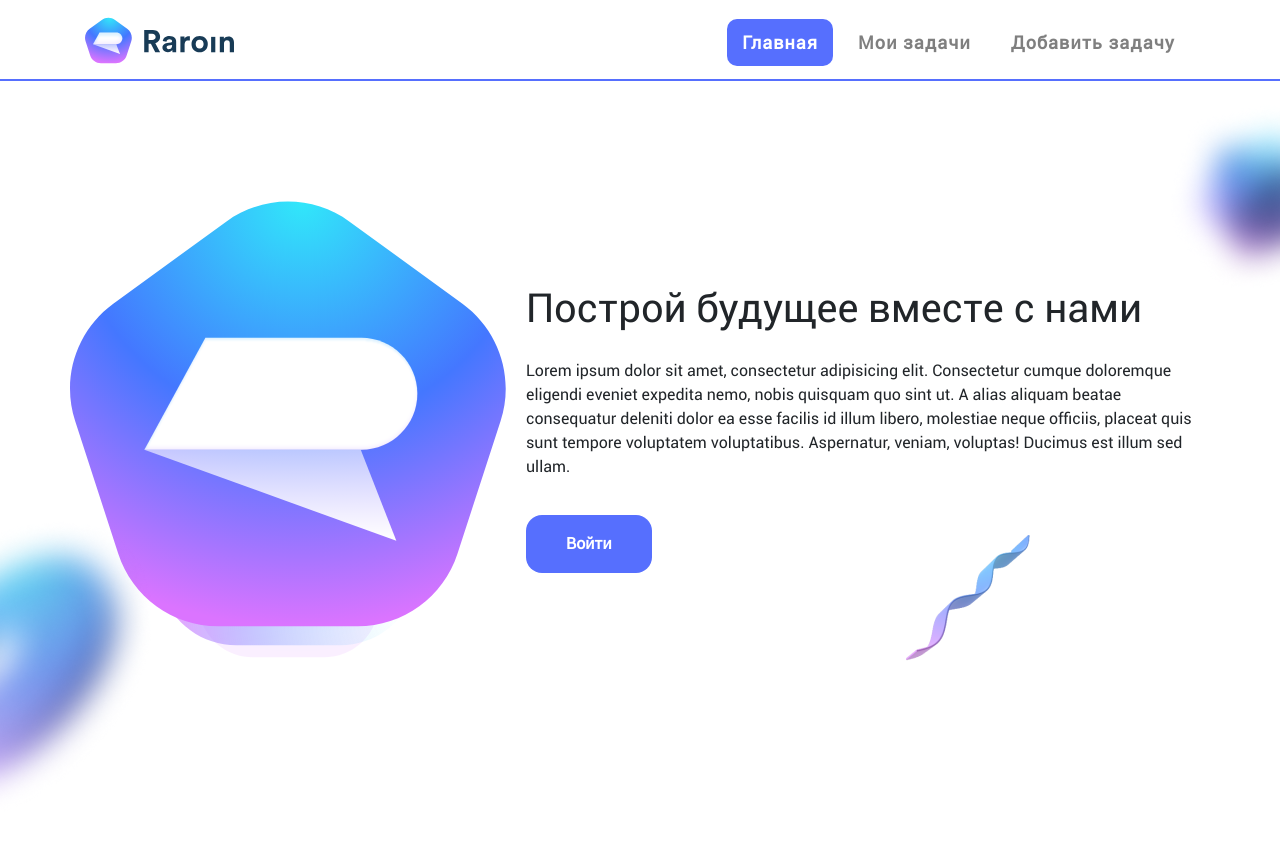
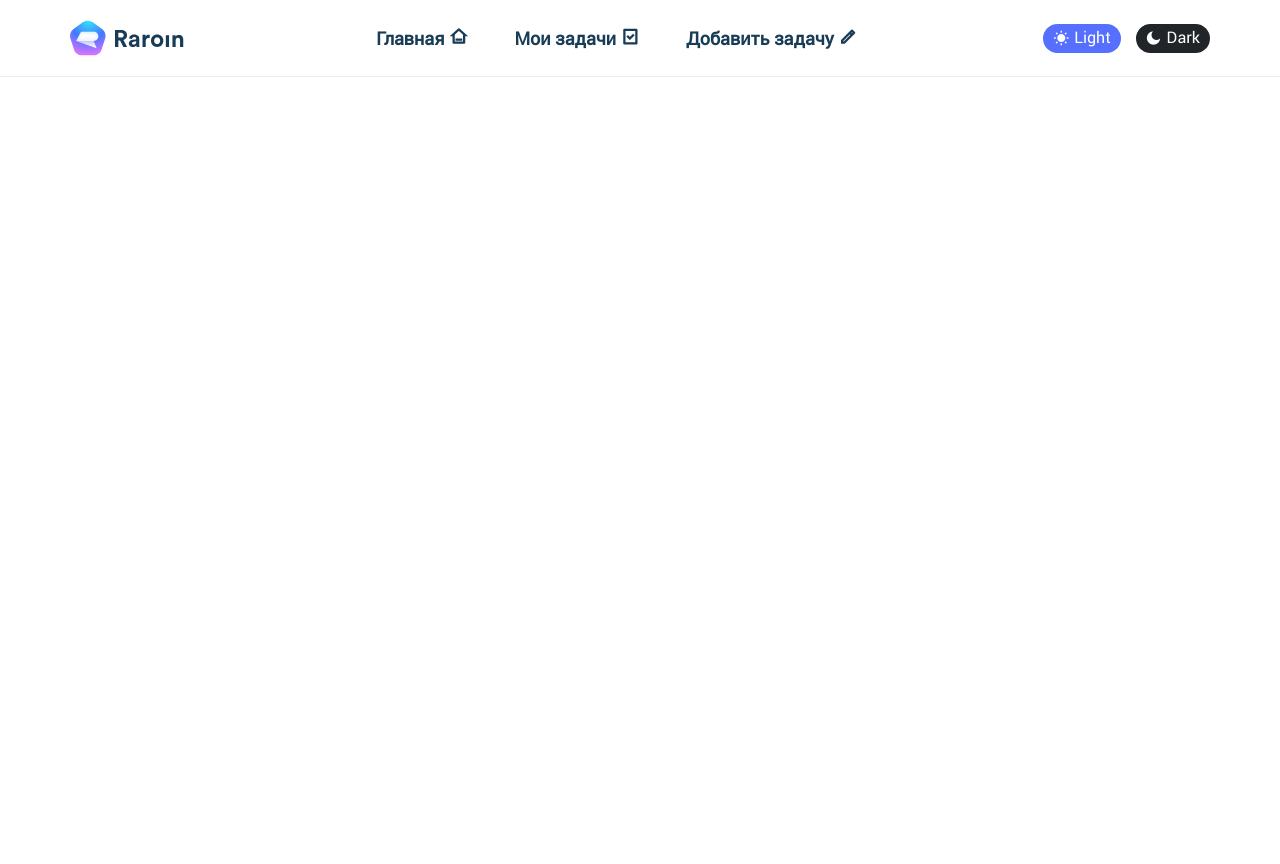
Before and after one commit to WayupKG/ToDoAPP, a website: page src/index.html in a window 1280 px wide. After the commit the page ends 800 px from the top, so only its background shows below. Drawn offline with nearby package versions, Linux system fonts and the light colour scheme; files whose address does not match are found by name.

Commit message:
section header ready

```diff
--- a/src/index.html
+++ b/src/index.html
@@ -4,7 +4,7 @@
     <meta charset="utf-8">
     <meta http-equiv="X-UA-Compatible" content="IE=edge">
     <meta name="viewport" content="width=device-width, initial-scale=1.0">
-    <title></title>
+    <title>ToDoApp</title>
     <meta name="description" content="">
     <meta name="keywords" content="">
     <meta property="og:title" content="">
@@ -13,12 +13,13 @@
     <meta property="og:url" content="">
      <!-- Favicon -->
 
-     <link rel="icon" type="image/png" href="img/favicon/favicon-16x16.png">
+    <link rel="icon" type="image/png" href="img/favicon/favicon-16x16.png">
 
-     <meta name="msapplication-TileColor" content="#ffffff">
-     <meta name="msapplication-TileImage" content="/ms-icon-144x144.png">
-     <meta name="theme-color" content="#ffffff">
+    <meta name="msapplication-TileColor" content="#ffffff">
+    <meta name="msapplication-TileImage" content="/ms-icon-144x144.png">
+    <meta name="theme-color" content="#ffffff">
      <!-- Css style -->
+    <link href="https://cdn.jsdelivr.net/npm/remixicon@2.2.0/fonts/remixicon.css" rel="stylesheet">
     <link rel="stylesheet" href="css/bootstrap-reboot.min.css">
     <link rel="stylesheet" href="css/bootstrap-grid.min.css">
     <link rel="stylesheet" href="css/bootstrap.min.css">
@@ -31,46 +32,82 @@
 <body>
     <header class="header" id="header">
         <div class="container">
+            <div class="row">
+                <div class="col-lg-3">
+                    <div class="header__logo">
+                        <a href="index.html"><img src="img/logos/Logo.svg" alt="logo"></a>
+                    </div>
+                </div>
+                <div class="col-lg-6 d-flex justify-content-center align-items-center">
+                    <div class="header__menu">
+                        <ul class="header__menu-list d-flex">
+                            <li class="header__menu-item"><a href="#" class="header__menu-link">Главная <i class="ri-home-3-line"></i></a></li>
+                            <li class="header__menu-item"><a href="#" class="header__menu-link">Мои задачи <i class="ri-task-line"></i></a></li>
+                            <li class="header__menu-item"><a href="#" class="header__menu-link">Добавить задачу  <i class="ri-pencil-line"></i></a></li>
+                        </ul>
+                    </div>
+                </div>
+                <div class="col-lg-3 d-flex justify-content-end align-items-center">
+                    <div class="header__mode">
+                        <a href="#" class="d-flex align-items-center header__mode-light header__mode-active"><i class="ri-sun-fill"></i>Light</a>
+                        <a href="#" class="d-flex align-items-center header__mode-dark"><i class="ri-moon-fill"></i>Dark</a>
+                    </div>
+                </div>
+            </div>
+        </div>
+        <!-- <div class="container">
             <nav class="navbar navbar-expand-lg navbar-light shadow-sm">
                 <div class="container-fluid">
-                    <a class="navbar-brand" href="index.html"><img src="img/logos/Logo.svg" alt="logo" width="150"></a>
+                    <a class="navbar-brand" href="index.html"><img src="img/logos/Logo.svg" alt="logo"></a>
                     <button class="navbar-toggler" type="button" data-bs-toggle="collapse" data-bs-target="#navbarSupportedContent" aria-controls="navbarSupportedContent" aria-expanded="false" aria-label="Toggle navigation">
                         <span class="navbar-toggler-icon"></span>
                     </button>
                     <div class="collapse navbar-collapse" id="navbarSupportedContent">
                         <ul class="navbar-nav me-auto pr-0 pl-0 mt-1 mb-2 mb-lg-0">
-                            <li class="nav-item"><a class="nav-link active" aria-current="page" href="index.html">Главная</a></li>
-                            <li class="nav-item"><a class="nav-link" href="my-tasks.html">Мои задачи</a></li>
-                            <li class="nav-item"><a class="nav-link" href="add_task.html">Добавить задачу</a></li>
+                            <li class="nav-item"><a class="nav-link active" aria-current="page" href="index.html">Главная <i class="ri-home-8-line"></i></a></li>
+                            <li class="nav-item"><a class="nav-link" href="my-tasks.html">Мои задачи <i class="ri-task-line"></i></a></li>
+                            <li class="nav-item"><a class="nav-link" href="add_task.html">Добавить задачу  <i class="ri-pencil-line"></i></a></li>
                         </ul>
                     </div>
                 </div>
             </nav>
-        </div>
+        </div> -->
     </header>
 
     <div class="clearfix-header"></div>
 
-    <section class="hero">
+    <!-- <section class="hero">
+        <img class="sh-1" src="img/icons/sh_1.png" alt="">
+		<img class="sh-2" src="img/icons/sh_2.png" alt="">
+		<img class="sh-3" src="img/icons/sh_3.png" alt="">
         <div class="container">
-            <div class="hero__index">
-                <div class="hero__index-img">
-                    <img src="img/logos/raroin.svg" alt="">
+            <div class="row align-items-center justify-content-center mb-70 mt-60">
+                <div class="col-lg-auto">
+			        <img class="img-fluid d-none d-md-block" src="img/logos/raroin.svg" alt="">
                 </div>
-                <div class="hero__index-text">
-                    <h1>Построй будущее вместе с нами</h1>
-                    <p>Lorem ipsum dolor sit amet, consectetur adipisicing elit. Consectetur cumque doloremque eligendi eveniet expedita nemo, nobis quisquam quo sint ut. A alias aliquam beatae consequatur deleniti dolor ea esse facilis id illum libero, molestiae neque officiis, placeat quis sunt tempore voluptatem voluptatibus. Aspernatur, veniam, voluptas! Ducimus est illum sed ullam.</p>
-                    <a href="#" class="button__link">Войти</a>
+                <div class="col-lg-6">
+                    <div class="hero__left space-y-20">
+                        <h1 class="hero__title">
+                            Fully Feautured NFT
+                            Marketplace
+                        </h1>
+                        <p class="hero__text txt">Raroin is a NFT Marketplace
+                            Platform template . It’s come with a creative design,
+                            home page options, different explore and digital asset
+                            pages and items.</p>
+                        <div class="space-x-20 d-flex flex-column flex-md-row
+                            sm:space-y-20">
+                            <a class="btn btn-primary" href="#Demos">View
+                                Demos</a>
+                            <a class="btn btn-white" target="_blank"
+                                href="https://themeforest.net/item/raroin-nft-marketplace/33730631">
+                                Purchase now</a>
+                        </div>
+                    </div>
                 </div>
             </div>
         </div>
-        <div class="hero__bg">
-            <img class="hero__bg-sh_1" src="img/effects/sh_1.png" alt="">
-            <img class="hero__bg-sh_2" src="img/effects/sh_2.png" alt="">
-            <img class="hero__bg-sh_3" src="img/effects/sh_3.png" alt="">
-        </div>
-    </section>
-
+    </section> -->
 
     <!-- Scripts -->
     <script src="plugins/jQuery/jquery-3.3.1.min.js"></script>
--- a/src/sass/blocks/_header.scss
+++ b/src/sass/blocks/_header.scss
@@ -1,69 +1,58 @@
 .header {
-    padding: 15px 0;
-    position: relative;
-    background-color: #fff !important;
-    z-index: 99;
-    transition: all .3s linear;
-    &::before {
-        content: '';
-        position: absolute;
-        width: 100%;
-        bottom: 0;
-        border-bottom: 2px solid $main-color;
+    padding: 20px 0;
+    background-color: #fff;
+    border-bottom: solid 1px #e2eef1;
+    width: 100%;
+    &__menu {
+        position: relative;
+        &-item {
+            list-style: none;
+            margin-right: 70px;
+        }
+        &-link {
+            font-size: 18px;
+            font-weight: 600;
+            color: #183b56;
+            transition: all 500ms;
+            &:hover {
+                color: #566ffe;
+            }
+            i {
+                position: absolute;
+                top: -1px;
+                margin-left: 5px;
+            }
+        }
     }
-
-    & .navbar, & .navbar-brand {
-        padding: 0 !important;
-    }
-    & .navbar-collapse {
+    &__mode {
+        display: flex;
         justify-content: end;
-        & .nav-item {
-            margin: 0 5px;
+        &-active {
+            background: #566ffe;
         }
-        & .nav-item a {
-            z-index: 99;
-            font-size: 18px;
-            letter-spacing: 1.1px;
-            font-weight: 700;
-            padding: 10px 15px;
-            border-radius: 10px;
-            transition: all .2s linear;
-
+        &-light {
+            margin-right: 15px;
+            color: #ffffff;
+            border-radius: 50px;
+            padding: 2px 10px 3px 10px;
             &:hover {
-                display: inline-block;
-                background-color: $main-color;
                 color: #fff;
             }
+            i {
+                margin-right: 5px;
+            }
         }
-        & .active {
-            display: inline-block;
-            background-color: $main-color;
-            color: #fff !important;
-            border-radius: 10px;
-        }
-    }
-}
-
-.header__sticky {
-    position: fixed;
-    top: 0;
-    width: 100%;
-    background-color: $main-color !important;
-    color: #fff !important;
-    & a {color: #fff !important}
-
-    & .navbar-collapse {
-        & .active {
-            background-color: $style-color;
-        }
-        & .nav-item a {
+        &-dark {
+            color: #ffffff;
+            background-color: #212529!important;;
+            border-radius: 50px;
+            padding: 2px 10px 3px 10px;
             &:hover {
-                background-color: $style-color;
+                color: #fff;
+            }
+            i {
+                margin-right: 5px;
             }
         }
     }
 }
-
-.header__sticky + .clearfix-header {
-    padding-top: 75px;
-}
--- a/src/sass/blocks/_hero_index.scss
+++ b/src/sass/blocks/_hero_index.scss
@@ -1,48 +1,29 @@
 .hero {
-    margin: 0;
-    padding: 50px 0;
-    height: 800px;
+    overflow: hidden;
+    position: relative;
+    &::before {
+        content: "";
+        position: absolute;
+        left: 0;
+        background: white;
         width: 100vw;
-    position: relative;
-    z-index: 99;
-
-    &__index {
-        display: flex;
-        justify-content: center;
-        align-items: center;
-        margin: 50px 0;
-        padding: 20px 0;
-
-        &-text {
-            padding-left: 20px;
-
-            & p {
-                padding: 20px 0;
+        height: calc(100% - 5rem);
+        z-index: -1;
+        font-size: 22px;
     }
-        }
-    }
-
-    &__bg {
     &-sh_1 {
         position: absolute;
-            top: 20px;
+        top: 0;
         right: 0;
     }
     &-sh_2 {
         position: absolute;
-            bottom: 20px;
-            left: 0;
+        top: 0;
+        right: 0;
     }
     &-sh_3 {
         position: absolute;
-            bottom: 220px;
-            right: 250px;
-        }
-        &-top {
-            position: absolute;
-            top: -100px;
-            left: 300px;
-            z-index: -10;
+        top: 0;
+        right: 0;
     }
 }
-}
--- a/src/sass/style.scss
+++ b/src/sass/style.scss
@@ -14,7 +14,9 @@ a {
         text-decoration: none;
     }
 }
-
+ul {
+    margin-bottom: 0;
+}
 .container {
     max-width: 1170px;
     margin: 0 auto;
```
Also changed, not shown: src/css/style.min.css. Lines whose indentation alone changed are shown as unchanged.
